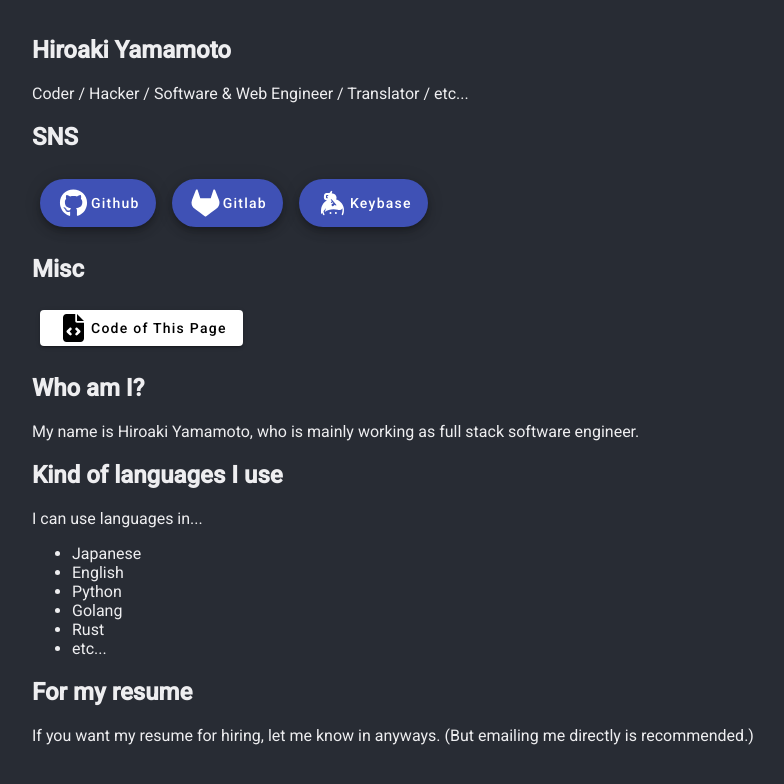
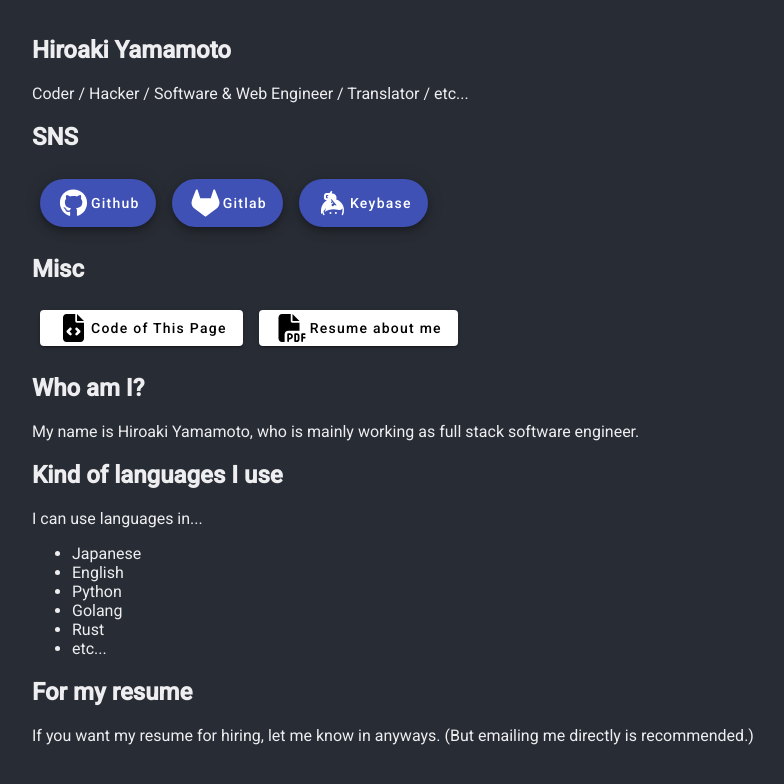
Before and after one commit to hysoftware/hysoftware.net, an Angular app: page / in a window 1280 px wide. Shown: the top 784 px of the page, without its empty margins (64-848 px from the left). Built offline with nearby package versions, Linux system fonts and the light colour scheme.

Commit message:
Added Resume Link(Canva)

```diff
--- a/src/app/links/links.component.ts
+++ b/src/app/links/links.component.ts
@@ -1,7 +1,7 @@
 import { Component } from '@angular/core';
 import { IconDefinition } from '@fortawesome/fontawesome-svg-core';
-import { faFileCode } from '@fortawesome/free-solid-svg-icons';
-import { faGithub, faGitlab, faLinkedin, faAngellist, faKeybase } from '@fortawesome/free-brands-svg-icons';
+import { faFileCode, faFilePdf } from '@fortawesome/free-solid-svg-icons';
+import { faGithub, faGitlab, faKeybase } from '@fortawesome/free-brands-svg-icons';
 
 interface Link {
   icon: IconDefinition;
@@ -21,6 +21,11 @@ export class LinksComponent {
       icon: faFileCode,
       link: 'https://github.com/hysoftware/hysoftware.net',
       name: 'Code of This Page'
+    },
+    {
+      icon: faFilePdf,
+      link: 'https://www.canva.com/design/DADks8eRENo/4npkcNMd5b5OSyFNTXXMvw/view',
+      name: 'Resume about me'
     }
   ];
   public snsList: Link[] = [
```
Also changed, not shown: 1 other file (tests, documents, lock files or other folders).
